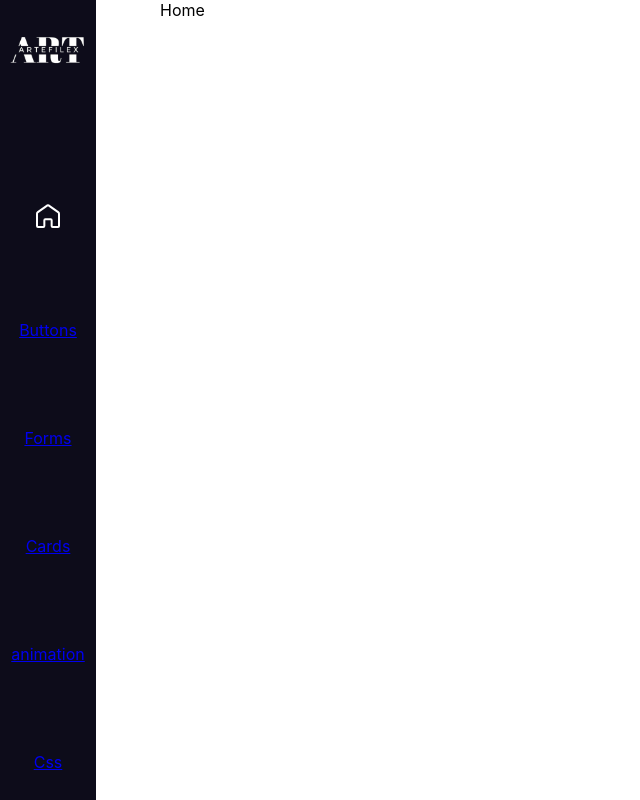
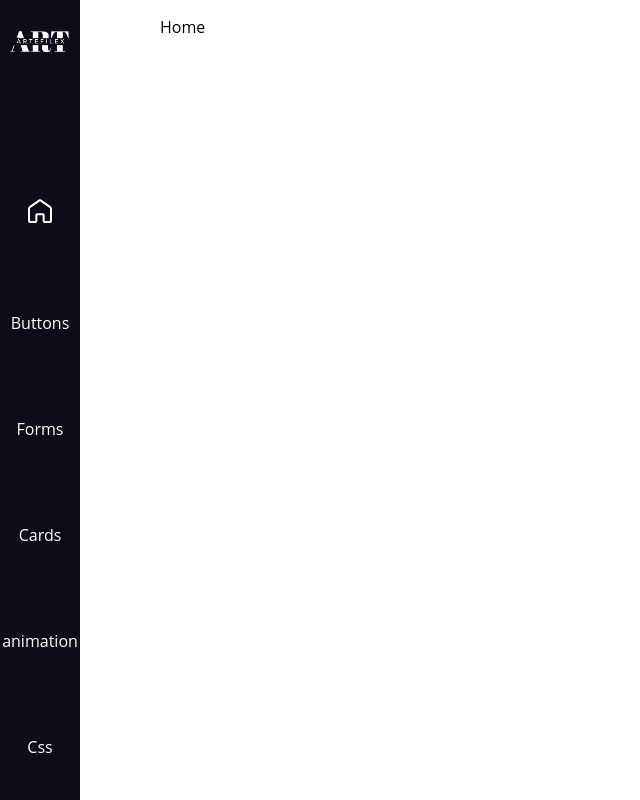
Before and after one commit to Artefilex/bestui, a React (Create React App) app in the folder client/: page / in a window 1280 px wide. Shown: the whole page, without its empty margins (0-640 px from the left). Built offline with nearby package versions, Linux system fonts and the light colour scheme.

Commit message:
css için root oluşturuldu

```diff
--- a/client/src/index.css
+++ b/client/src/index.css
@@ -1,8 +1,73 @@
 :root{
   --sidebar-bg-color : rgb(13, 12, 26);
   --sidebar-color : rgb(255,255,255);
+  --white-bg: rgb(255, 255, 255);
+  --card-light: rgb(250, 250, 250);
+  --body-bg-light: rgb(234, 234, 234);
+  --global-bg-dark: rgb(35, 35, 35);
+  --color-dashbord: rgb(72, 87, 79);
+  --color-dashbord-circle: rgb(44, 81, 61);
+  --color-title: rgb(65 87 76);
+  --body-bg-dark: rgb(20, 20, 20);
+  --light-color: rgb(250, 250, 250);
+  --dark-color: rgb(47, 47, 47);
+  --light-color-hover: rgb(121, 121, 121);
+  --icon: rgb(121, 121, 121);
+  --light-bg-hover: rgb(240, 240, 240);
+  --li-box-shadow: rgba(0, 0, 0, 0.45) 0px 25px 20px -20px;
+  --navbar-dark-bg: rgb(35, 35, 35);
+  --navbar-light-bg: rgb(250, 250, 250);
+  --navbar-box-shadow: rgba(0, 0, 0, 0.45) 0px 25px 20px -20px;
+  --button-box-shadow: rgba(0, 0, 0, 0.628) 0px 3px 8px;
+  --box-shadow-card: rgba(100, 100, 111, 0.2) 0px 7px 15px 0px;
+  --container-box-shadow: rgba(0, 0, 0, 0.628) 0px 3px 8px;
+  --input-border: 1px solid rgb(186, 186, 186);
+  --light-border: 1px solid rgb(186, 186, 186);
+  --dark-border: 1px solid rgb(77, 77, 77);
+  --border-icon: 3px solid rgb(13, 99, 92);
+  --white-button-border: 3px solid rgb(234, 238, 238);
+  --border-white: 2px solid rgb(186, 186, 186);
+  --border-white2: 1px solid rgb(186, 186, 186);
+  --icon-span-color: rgb(25, 112, 96);
+  --icon-color: rgb(63, 72, 70);
+  --light-bg: rgb(210, 208, 208);
+  --display-1: 0.5rem 0.5rem;
+  --display-2: 1rem 0.5rem;
+  --display-3: 2rem 1rem;
+  --display-4: 4rem 2rem;
+  --display-5: 0.75rem 1rem;
+  --display-6: 0.5rem 2rem;
+  --display-7: 1rem 2rem;
+  --display-8: 0.5rem 2rem;
+  --display-9: 0.5rem 1rem;
+  --size-full: 100%;
+  --size-xxl: 95%;
+  --size-xl: 90%;
+  --size-large: 85%;
+  --size-medium: 80%;
+  --size-smedium: 75%;
+  --size-small: 70%;
+  --size-half: 50%;
+  --size-form: 350px;
+  --size-blog: 240px;
+
 }
-
+* {
+  box-sizing: border-box;
+  margin: 0;
+  padding: 0;
+  list-style: none;
+  font-family: "Open Sans", sans-serif;
+  transition: 0.5s ease-in-out;
+}
+a {
+  text-decoration: none;
+  color: var(--sidebar-color);
+}
+a:hover {
+  transition: 0.2s ease-in-out;
+  color: var(--light-color-hover);
+}
 body {
   margin: 0;
   font-family: -apple-system, BlinkMacSystemFont, 'Segoe UI', 'Roboto', 'Oxygen',
@@ -31,7 +96,8 @@
 }
 
 .App .location{
-  padding-left: 10rem;
+  padding-top: 8rem;
+  width: 100%;
 }
 
 .menu-button{
@@ -53,4 +119,8 @@
  .App{
   flex-direction: row;
  }
+ .App .location{
+  padding-top: 1rem;
+  padding-left: 10rem;
 }
+}
--- a/client/src/itemComponent/Buttons/Copy.jsx
+++ b/client/src/itemComponent/Buttons/Copy.jsx
@@ -11,7 +11,7 @@
   };
 
   const reactCode = `
-        <button classname = "ejs" > click </button>
+<button classname = "ejs" > click </button>
   `;
 
   const cssCode = `
--- a/client/src/mainComponent/nav/Location.jsx
+++ b/client/src/mainComponent/nav/Location.jsx
@@ -1,9 +1,11 @@
 import React from "react";
 import { Route, Routes } from "react-router-dom"
 import Home from "../main/Home"
+import Buttons from "../../itemComponent/Buttons/Copy"
 function Location() {
   return <Routes>
    <Route path="/" exact Component={Home} />
+   <Route path="/buttons" exact Component={Buttons} />
   </Routes>
 }
 
--- a/client/src/mainComponent/nav/Sidebar.jsx
+++ b/client/src/mainComponent/nav/Sidebar.jsx
@@ -39,7 +39,7 @@
         <Link to="/" >
           <GrHomeRounded className="navbar-icon"/>
          </Link>
-         <Link to="/" >
+         <Link to="/buttons" >
            <span>Buttons</span>
          </Link>
          <Link to="/" >
```
Also changed, not shown: client/src/itemComponent/Buttons/copy.css (added).
